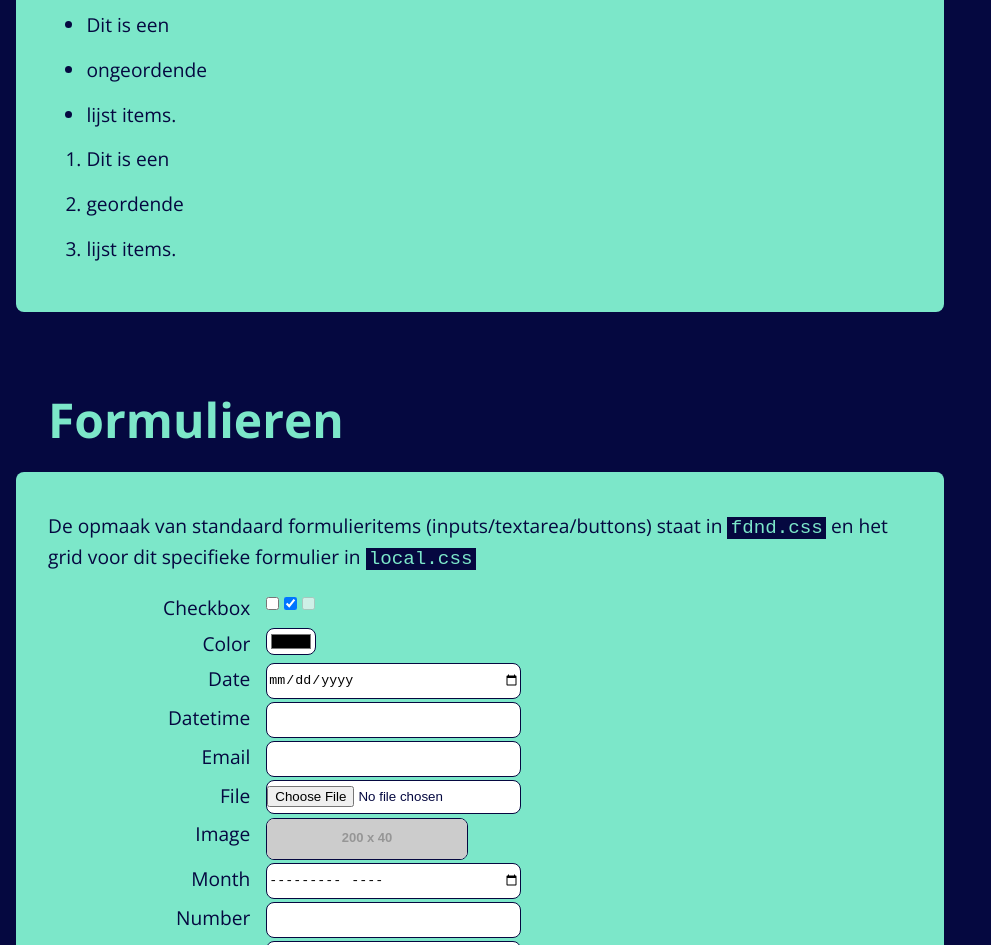
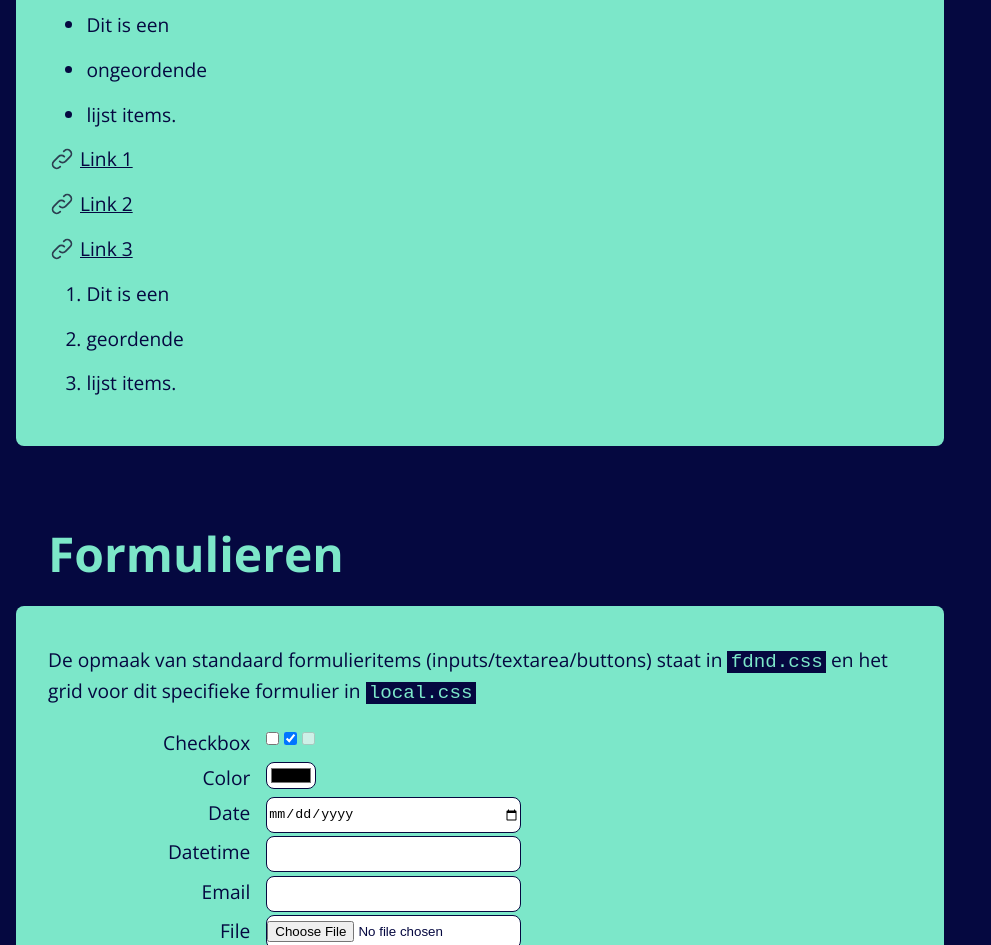
Before and after one commit to fdnd/styleguide.fdnd.nl, a plain HTML site: page index.html in a window 1280 px wide. Shown: the part 3080-4025 px from the top of the page, without its empty margins (0-991 px from the left). Drawn offline with nearby package versions, Linux system fonts and the light colour scheme; placeholder pictures from the web are drawn by us.

Commit message:
tweaked flat list style

```diff
--- a/fdnd.css
+++ b/fdnd.css
@@ -397,6 +397,17 @@ ul.flat {
   list-style:none;
   margin:0;
 }
+ul.flat a {
+  display: block;
+  position: relative;
+  padding-left: 2rem
+}
+ul.flat a svg {
+  position: absolute;
+  width:1.75rem;
+  left:0rem;
+  top: -0.5rem;
+}
 
 /* Media queries */
 @media (min-width:50rem) {
--- a/index.html
+++ b/index.html
@@ -125,6 +125,41 @@
           <li>Dit is een</li>
           <li>ongeordende</li>
           <li>lijst items.</li>
+        </ul>
+
+        <ul class="flat">
+          <li>
+            <a href="#">
+              <svg xmlns="http://www.w3.org/2000/svg" class="icon icon-tabler icon-tabler-link" width="44" height="44" viewBox="0 0 24 24" stroke-width="1.5" stroke="#2c3e50" fill="none" stroke-linecap="round" stroke-linejoin="round">
+                <path stroke="none" d="M0 0h24v24H0z" fill="none"/>
+                <path d="M10 14a3.5 3.5 0 0 0 5 0l4 -4a3.5 3.5 0 0 0 -5 -5l-.5 .5" />
+                <path d="M14 10a3.5 3.5 0 0 0 -5 0l-4 4a3.5 3.5 0 0 0 5 5l.5 -.5" />
+              </svg>
+              Link 1
+            </a>
+          </li>
+          <li>
+            <a href="#">
+              <svg xmlns="http://www.w3.org/2000/svg" class="icon icon-tabler icon-tabler-link" width="44" height="44" viewBox="0 0 24 24" stroke-width="1.5" stroke="#2c3e50" fill="none" stroke-linecap="round" stroke-linejoin="round">
+                <path stroke="none" d="M0 0h24v24H0z" fill="none"/>
+                <path d="M10 14a3.5 3.5 0 0 0 5 0l4 -4a3.5 3.5 0 0 0 -5 -5l-.5 .5" />
+                <path d="M14 10a3.5 3.5 0 0 0 -5 0l-4 4a3.5 3.5 0 0 0 5 5l.5 -.5" />
+              </svg>
+              Link 2
+
+            </a>
+          </li>
+          <li>
+            <a href="#">
+              <svg xmlns="http://www.w3.org/2000/svg" class="icon icon-tabler icon-tabler-link" width="44" height="44" viewBox="0 0 24 24" stroke-width="1.5" stroke="#2c3e50" fill="none" stroke-linecap="round" stroke-linejoin="round">
+                <path stroke="none" d="M0 0h24v24H0z" fill="none"/>
+                <path d="M10 14a3.5 3.5 0 0 0 5 0l4 -4a3.5 3.5 0 0 0 -5 -5l-.5 .5" />
+                <path d="M14 10a3.5 3.5 0 0 0 -5 0l-4 4a3.5 3.5 0 0 0 5 5l.5 -.5" />
+              </svg>
+              Link 3
+
+            </a>
+          </li>
         </ul>
 
         <ol>
```
